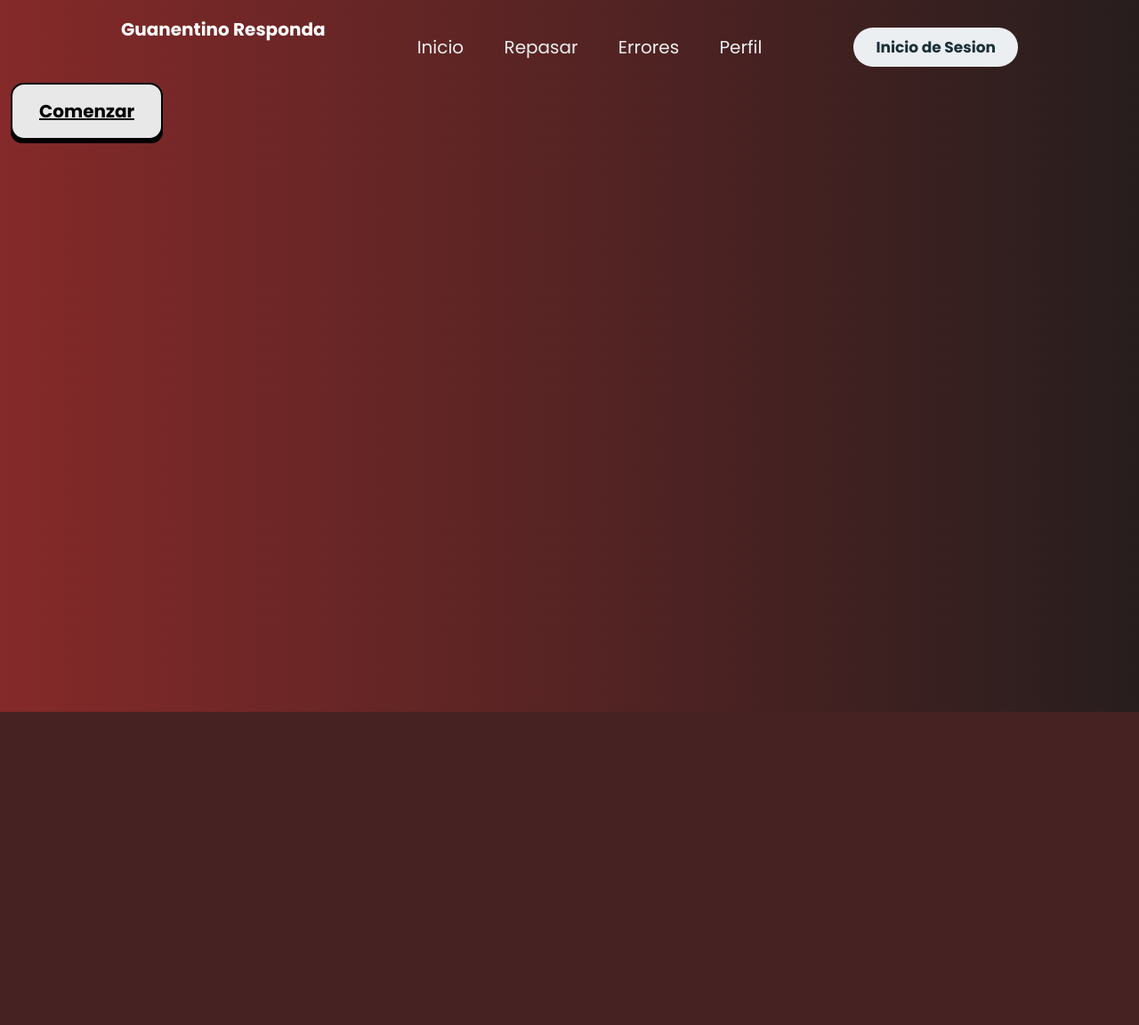
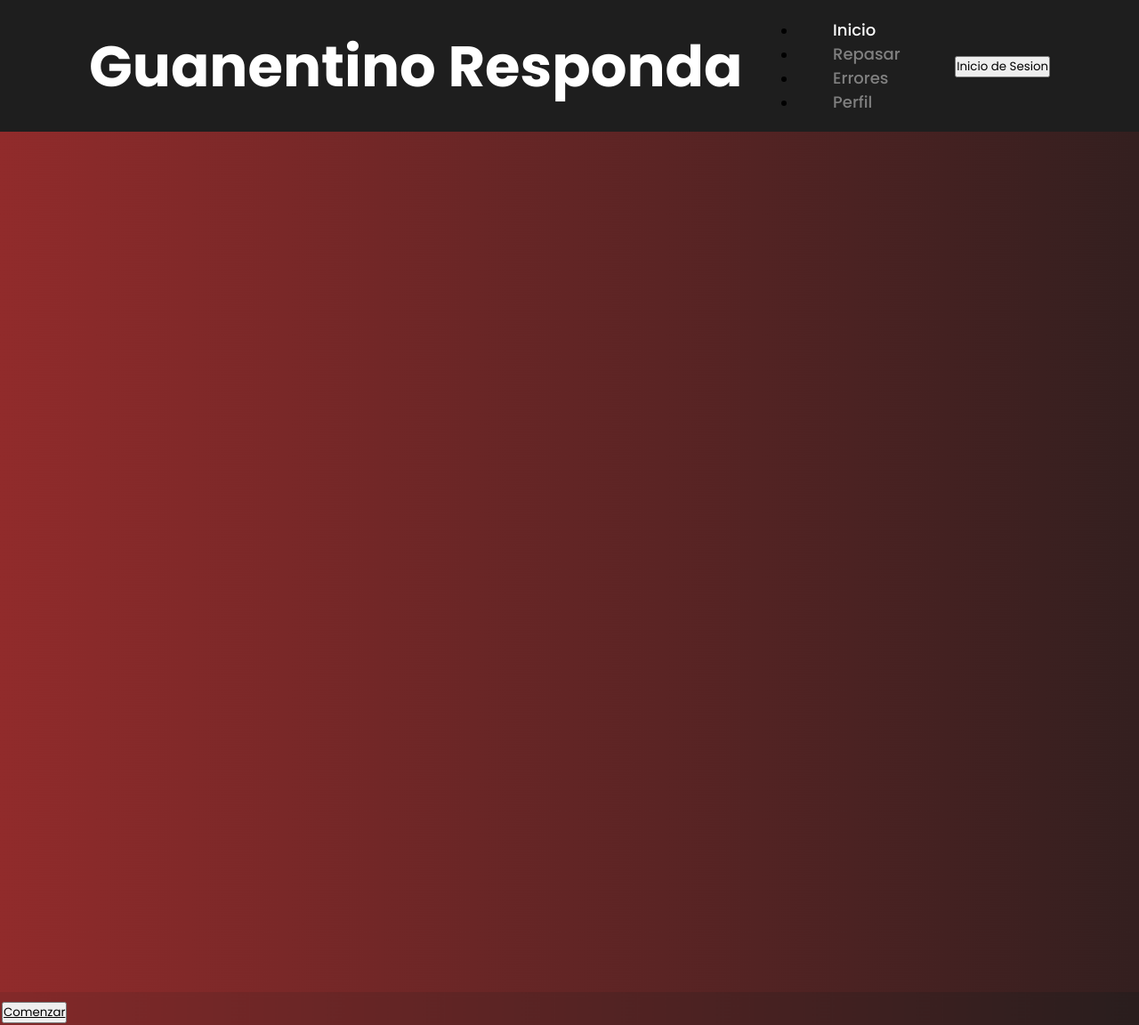
Before and after one commit to fsadriann/guanentino_responda, a PHP site: page / in a window 1280 px wide; the page is wider, and only the part inside the window is pictured. Shown: that part at 89% size. Before the commit the page ends 800 px from the top of that part, so only its background shows below. Run offline with PHP 8.4, Linux system fonts and the light colour scheme; lists and menus that the app fills with data are empty.

Commit message:
se hicieron cambios en la interfaz

```diff
--- a/css/styles.css
+++ b/css/styles.css
@@ -1,263 +1,66 @@
-@import url('https://fonts.googleapis.com/css2?family=Nunito:wght@400;800&display=swap');
+@import url('https://fonts.googleapis.com/css2?family=Poppins:ital,wght@0,100;0,200;0,300;0,400;0,500;0,600;0,700;0,800;0,900;1,100;1,200;1,300;1,400;1,500;1,600;1,700;1,800;1,900&display=swap');
 
 *{
-    box-sizing: border-box;
     margin: 0;
     padding: 0;
-    font-family: 'poppins', sans-serif;
-    font-size: 20px;
+    box-sizing: border-box;
+    font-family:'Poppins', sans-serif;
 }
 
-body{
-    background-color: #912b2b;
+body {
+    min-height: 100vh;
+    background: url(../img/gradient.png) no-repeat;
+    background-size: cover;
+    scroll-behavior: smooth;
+    background-position: center;
 }
 
-.header{
-    background-color: transparent;
+.header {
+    position: fixed;
+    top: 0;
+    left: 0;
+    width: 100%;
+    padding:  20px 100px;
+    background: #1e1e1e;
     display: flex;
     justify-content: space-between;
     align-items: center;
-    height: 85px;
-    padding: 0px 10%;
+    z-index: 100;
 }
 
-.header .logo{
-    cursor: pointer;
-    color: white;
+.logo {
+    font-size: 32px;
+    color: #fff;
+    text-decoration: none;
+    font-weight: 700;
 }
 
-.header .logo h1{
-    height: 70px;
-    width: auto;
-    transition: all 0.3s;
+nav a {
+    position: relative;
+    font-size: 18px;
+    color: gray;
+    font-weight: 500;
+    text-decoration: none;
+    margin-left: 40px;
+    transition: .3s;
 }
 
-.header .logo h1:hover{
-  transform: scale(1.2);
+nav a:hover,
+nav a.active{
+    color: #fff;
 }
 
-.header .nav-links{
-    list-style: none;
+section {
+    min-height: 100vh;
+    display: flex;
+    justify-content: center;
+    align-items: center;
+    background: transparent;
+    font-size: 100px;
+    color:#fff;
+    font-weight: 700;
 }
 
-.header .nav-links li{
-    display: inline-block;
-    padding: 0 20px;
+section:nth-child(odd){
+    background: #1e1e1e;
 }
-
-.header .nav-links li:hover{
-    transform: scale(1.1);
-}
-
-.header .nav-links a{
-    font-size: 700;
-    color: #eceff1;
-    text-decoration: none;
-}
-
-.header .nav-links li a:hover{
-    color: #912b2b;
-}
-
-.header .btn button{
-    font-weight: 700;
-    color: #1b3039;
-    padding: 9px 25px;
-    background: #eceff1;
-    border: none;
-    border-radius: 50px;
-    cursor: pointer;
-    transition: all 0.3s ease 0s;
-}
-
-.header .btn button:hover{
-    background-color: #e2f1f8;
-    color: #912b2b;
-    transform: scale(1.1);
-}
-
-
-
-
-
-
-
-  .poppins-thin {
-    font-family: "Poppins", sans-serif;
-    font-weight: 100;
-    font-style: normal;
-  }
-
-  .poppins-extralight {
-    font-family: "Poppins", sans-serif;
-    font-weight: 200;
-    font-style: normal;
-  }
-
-  .poppins-light {
-    font-family: "Poppins", sans-serif;
-    font-weight: 300;
-    font-style: normal;
-  }
-
-  .poppins-regular {
-    font-family: "Poppins", sans-serif;
-    font-weight: 400;
-    font-style: normal;
-  }
-
-  .poppins-medium {
-    font-family: "Poppins", sans-serif;
-    font-weight: 500;
-    font-style: normal;
-  }
-
-  .poppins-semibold {
-    font-family: "Poppins", sans-serif;
-    font-weight: 600;
-    font-style: normal;
-  }
-
-  .poppins-bold {
-    font-family: "Poppins", sans-serif;
-    font-weight: 700;
-    font-style: normal;
-  }
-
-  .poppins-extrabold {
-    font-family: "Poppins", sans-serif;
-    font-weight: 800;
-    font-style: normal;
-  }
-
-  .poppins-black {
-    font-family: "Poppins", sans-serif;
-    font-weight: 900;
-    font-style: normal;
-  }
-
-  .poppins-thin-italic {
-    font-family: "Poppins", sans-serif;
-    font-weight: 100;
-    font-style: italic;
-  }
-
-  .poppins-extralight-italic {
-    font-family: "Poppins", sans-serif;
-    font-weight: 200;
-    font-style: italic;
-  }
-
-  .poppins-light-italic {
-    font-family: "Poppins", sans-serif;
-    font-weight: 300;
-    font-style: italic;
-  }
-
-  .poppins-regular-italic {
-    font-family: "Poppins", sans-serif;
-    font-weight: 400;
-    font-style: italic;
-  }
-
-  .poppins-medium-italic {
-    font-family: "Poppins", sans-serif;
-    font-weight: 500;
-    font-style: italic;
-  }
-
-  .poppins-semibold-italic {
-    font-family: "Poppins", sans-serif;
-    font-weight: 600;
-    font-style: italic;
-  }
-
-  .poppins-bold-italic {
-    font-family: "Poppins", sans-serif;
-    font-weight: 700;
-    font-style: italic;
-  }
-
-  .poppins-extrabold-italic {
-    font-family: "Poppins", sans-serif;
-    font-weight: 800;
-    font-style: italic;
-  }
-
-  .poppins-black-italic {
-    font-family: "Poppins", sans-serif;
-    font-weight: 900;
-    font-style: italic;
-  }
-
-
-  body {
-    font-family: "Poppins";
-    padding: 10px;
-    background:transparent;
-  }
-
-
-
-  img.bg {
-    position: fixed;
-    right: 0;
-    bottom: 0;
-    min-width: 105%;
-    min-height: 100%;
-    transform: translateX(calc((100% - 100vw) / 2));
-    z-index: -2;
-  }
-  img.gato {
-    padding-inline-start: 30px;
-    width: 250px;
-    height: 220px;
-  }
-  h1.header {
-    color: white;
-    font-size: 50px;
-    padding: 30px;
-  }
-
-  button {
-    /* Variables */
-    --button_radius: 0.75em;
-    --button_color: #e8e8e8;
-    --button_outline_color: #000000;
-    font-size: 17px;
-    font-weight: bold;
-    border: none;
-    border-radius: var(--button_radius);
-    background: var(--button_outline_color);
-  }
-
-  .button_top {
-    display: block;
-    box-sizing: border-box;
-    border: 2px solid var(--button_outline_color);
-    border-radius: var(--button_radius);
-    padding: 0.75em 1.5em;
-    background: var(--button_color);
-    color: var(--button_outline_color);
-    transform: translateY(-0.2em);
-    transition: transform 0.1s ease;
-  }
-
-  button:hover .button_top {
-    /* Pull the button upwards when hovered */
-    transform: translateY(-0.33em);
-  }
-
-  button:active .button_top {
-    /* Push the button downwards when pressed */
-    transform: translateY(0);
-  }
-
-  article.info {
-    float: right;
-    padding-left: 50px;
-    padding-right: 50px;
-    background-color: #1e1e1e;opacity: 60%;
-    color: white;
-    border-radius: 15px;
-  }
--- a/index.html
+++ b/index.html
@@ -20,7 +20,7 @@
     </div>
     <nav>
        <ul class="nav-links">
-            <li><a href="#">Inicio</a></li>
+            <li><a href="#" class="active">Inicio</a></li>
             <li><a href="#">Repasar</a></li>
             <li><a href="#">Errores</a></li>
             <li><a href="#">Perfil</a></li>
```
Also changed, not shown: css/styles2.css (added, +263 -0 lines), index2.html (added, +31 -0 lines), script.js (added, +18 -0 lines).
